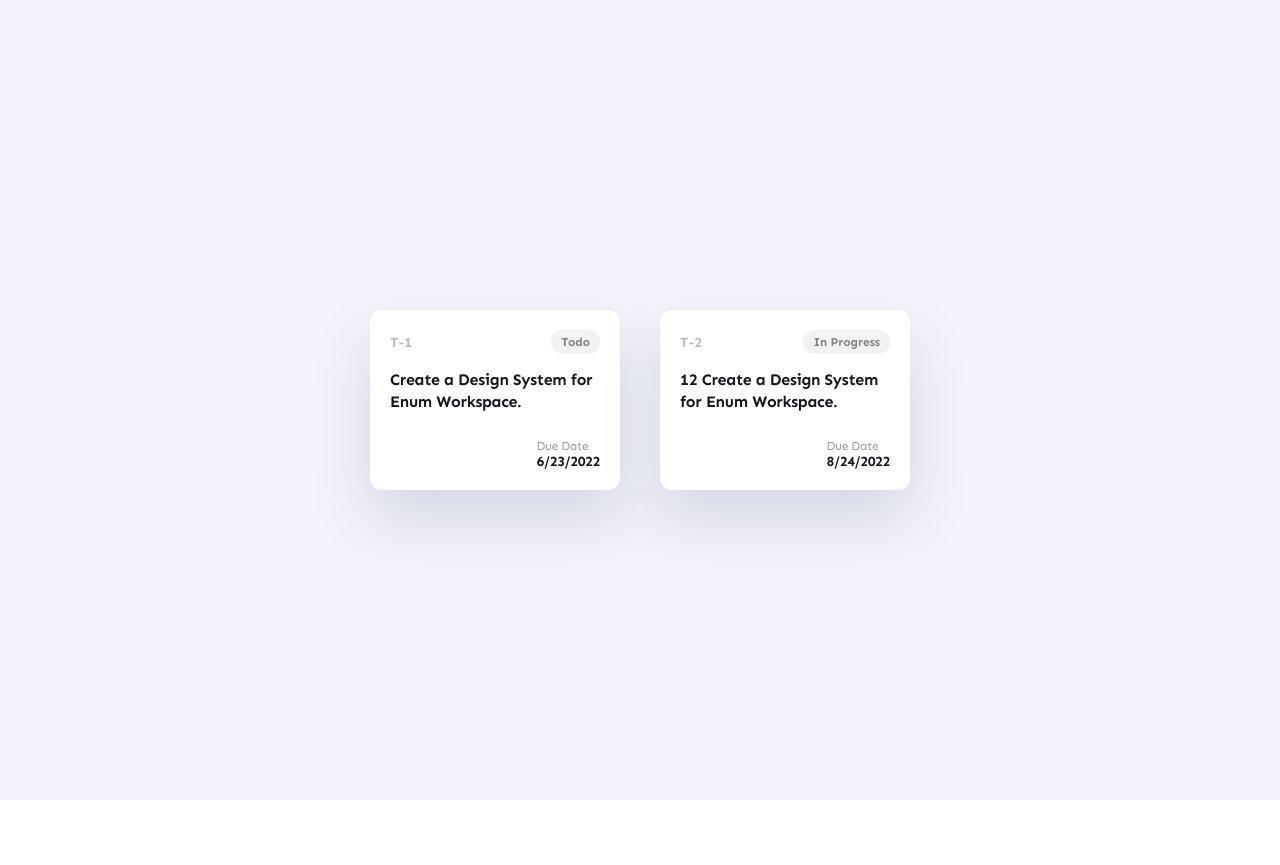
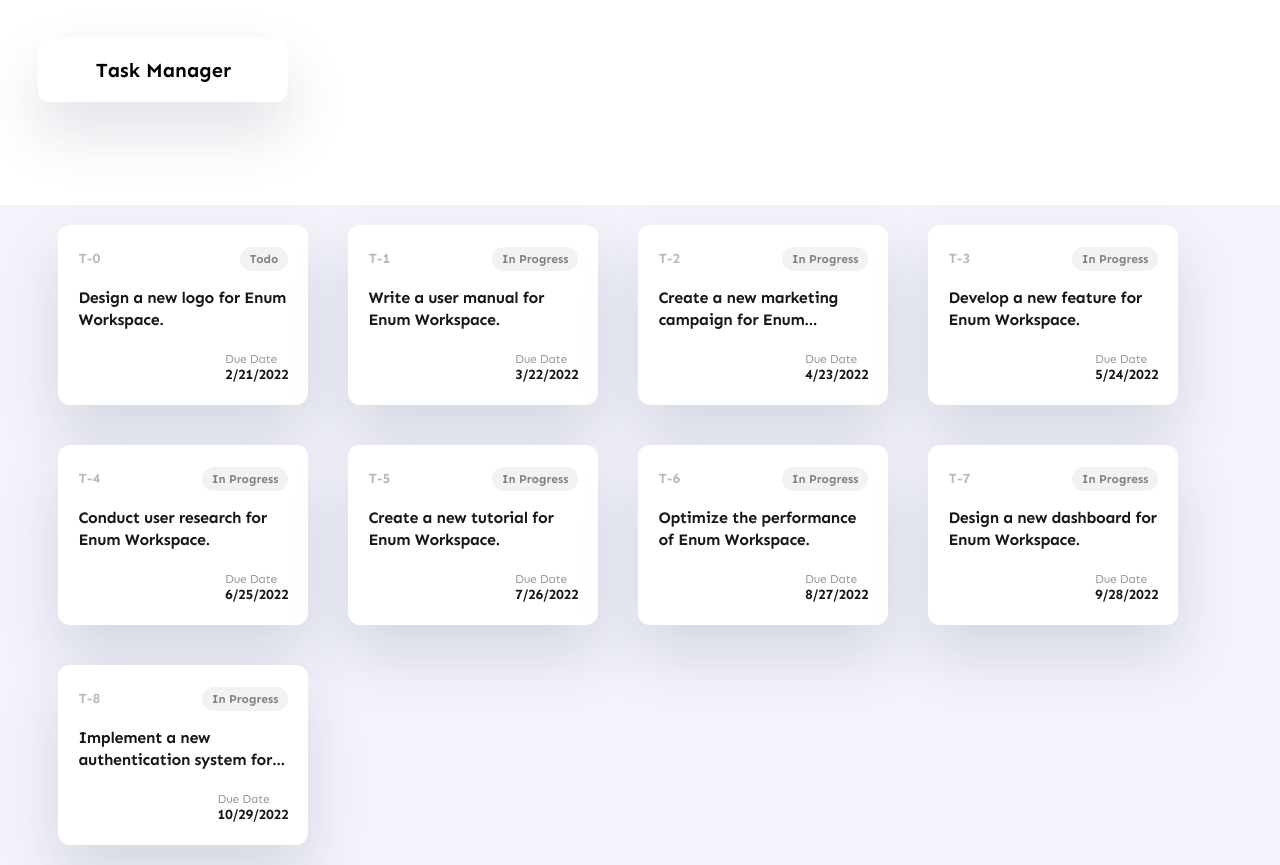
Before and after one commit to DANIEL886886/Sprint14-React-Intro, a React (Create React App) app in the folder task-viewer/: page / in a window 1280 px wide. Before the commit the page ends 800 px from the top, so only its background shows below. Built offline with nearby package versions, Linux system fonts and the light colour scheme.

Commit message:
project update

```diff
--- a/task-viewer/package.json
+++ b/task-viewer/package.json
@@ -6,9 +6,10 @@
     "@testing-library/jest-dom": "^5.16.4",
     "@testing-library/react": "^13.3.0",
     "@testing-library/user-event": "^13.5.0",
+    "node": "^20.15.0",
     "react": "^18.2.0",
     "react-dom": "^18.2.0",
-    "react-scripts": "5.0.1",
+    "react-scripts": "^5.0.1",
     "web-vitals": "^2.1.4"
   },
   "scripts": {
--- a/task-viewer/src/App.css
+++ b/task-viewer/src/App.css
@@ -1,7 +1,10 @@
 .app-container {
+  margin-top:8%;
   background-color: #f3f3fb;
-  min-height: 100vh;
   display: flex;
-  justify-content: center;
+  flex-direction: flex-start;
+  /* justify-content: center; */
   align-items: center;
+  flex-wrap: wrap;
+  padding-left:3%;
 }
--- a/task-viewer/src/App.js
+++ b/task-viewer/src/App.js
@@ -4,16 +4,58 @@ import TaskCard from "./components/task-card/TaskCard";
 function App() {
   const data = [
 		{
+			id: "T-0",
+			name: "Design a new logo for Enum Workspace.",
+			status: "Todo",
+			dueDate: new Date(2022, 1, 21),
+		},
+		{
 			id: "T-1",
-      name: "Create a Design System for Enum Workspace.",
-      status: "Todo",
-      dueDate: new Date(2022, 5, 23),
+			name: "Write a user manual for Enum Workspace.",
+			status: "In Progress",
+			dueDate: new Date(2022, 2, 22),
 		},
 		{
 			id: "T-2",
-      name: "12 Create a Design System for Enum Workspace.",
+			name: "Create a new marketing campaign for Enum Workspace.",
 			status: "In Progress",
-      dueDate: new Date(2022, 7, 24),
+			dueDate: new Date(2022, 3, 23),
+		},
+		{
+			id: "T-3",
+			name: "Develop a new feature for Enum Workspace.",
+			status: "In Progress",
+			dueDate: new Date(2022, 4, 24),
+		},
+		{
+			id: "T-4",
+			name: "Conduct user research for Enum Workspace.",
+			status: "In Progress",
+			dueDate: new Date(2022, 5, 25),
+		},
+		{
+			id: "T-5",
+			name: "Create a new tutorial for Enum Workspace.",
+			status: "In Progress",
+			dueDate: new Date(2022, 6, 26),
+		},
+		{
+			id: "T-6",
+			name: "Optimize the performance of Enum Workspace.",
+			status: "In Progress",
+			dueDate: new Date(2022, 7, 27),
+		},
+		{
+			id: "T-7",
+			name: "Design a new dashboard for Enum Workspace.",
+			status: "In Progress",
+			dueDate: new Date(2022, 8, 28),
+		},
+		{
+			id: "T-8",
+			name: "Implement a new authentication system for Enum Workspace.",
+			status: "In Progress",
+			dueDate: new Date(2022, 9, 29),
 		},
   ];
 
@@ -31,6 +73,48 @@ function App() {
 				name={data[1].name}
 				dueDate={data[1].dueDate}
 			/>
+			<TaskCard
+				id={data[2].id}
+				status={data[2].status}
+				name={data[2].name}
+				dueDate={data[2].dueDate}
+			/>
+			<TaskCard
+				id={data[3].id}
+				status={data[3].status}
+				name={data[3].name}
+				dueDate={data[3].dueDate}
+			/>
+			<TaskCard
+				id={data[4].id}
+				status={data[4].status}
+				name={data[4].name}
+				dueDate={data[4].dueDate}
+			/>
+			<TaskCard
+				id={data[5].id}
+				status={data[5].status}
+				name={data[5].name}
+				dueDate={data[5].dueDate}
+			/>
+			<TaskCard
+				id={data[6].id}
+				status={data[6].status}
+				name={data[6].name}
+				dueDate={data[6].dueDate}
+			/>
+			<TaskCard
+				id={data[7].id}
+				status={data[7].status}
+				name={data[7].name}
+				dueDate={data[7].dueDate}
+			/>
+			<TaskCard
+				id={data[8].id}
+				status={data[8].status}
+				name={data[8].name}
+				dueDate={data[8].dueDate}
+			/>
 		</div>
   );
 }
--- /dev/null
+++ b/task-viewer/src/components/app-title/app-title.css
@@ -0,0 +1,18 @@
+.title {
+  padding: 5px 10px;
+  border-radius: 12px;
+  width: 250px;
+  text-align: center;
+  margin-top: 3%;
+  margin-left: 3%;
+   background: #ffffff;
+  box-shadow: 0px 30px 60px rgba(32, 56, 85, 0.15);
+  border-radius: 12px;
+}
+
+.title p {
+  color: #000000;
+  font-weight: 700;
+  font-size: 20px;
+  line-height: 14px;
+}
--- /dev/null
+++ b/task-viewer/src/components/app-title/app-title.js
@@ -0,0 +1,11 @@
+import "./app-title.css";
+
+function Title(props) {
+	return (
+		<div className="title">
+			<p>Task Manager</p>
+		</div>
+	);
+}
+
+export default Title;
--- a/task-viewer/src/components/task-card/TaskCard.css
+++ b/task-viewer/src/components/task-card/TaskCard.css
@@ -5,7 +5,7 @@
   box-shadow: 0px 30px 60px rgba(32, 56, 85, 0.15);
   border-radius: 12px;
   display: grid;
-  grid-template-rows: max-content auto max-content;
+  grid-template-rows: 3;
   padding: 20px;
   gap: 15px;
   margin: 20px;
--- a/task-viewer/src/components/task-card/TaskCard.js
+++ b/task-viewer/src/components/task-card/TaskCard.js
@@ -5,16 +5,20 @@ import DateContainer from "../date-container/DateContainer";
 function TaskCard(props) {
   return (
     <div className="card-wrapper">
+
       <div className="card-header">
         <p className="task-id">{props.id}</p>
         <Badge status={props.status} />
       </div>
+
       <div className="card-content">
         <p>{props.name}</p>
       </div>
+
       <div className="card-footer">
         <DateContainer date={props.dueDate} />
       </div>
+
     </div>
   );
 }
--- a/task-viewer/src/index.js
+++ b/task-viewer/src/index.js
@@ -3,10 +3,12 @@ import ReactDOM from 'react-dom/client';
 import './index.css';
 import App from './App';
 import reportWebVitals from './reportWebVitals';
+import Title from './components/app-title/app-title.js'
 
 const root = ReactDOM.createRoot(document.getElementById('root'));
 root.render(
   <React.StrictMode>
+    <Title/>
     <App />
   </React.StrictMode>
 );
```
Also changed, not shown: 2 other files (tests, documents, lock files or other folders). Lines whose indentation alone changed are shown as unchanged.
